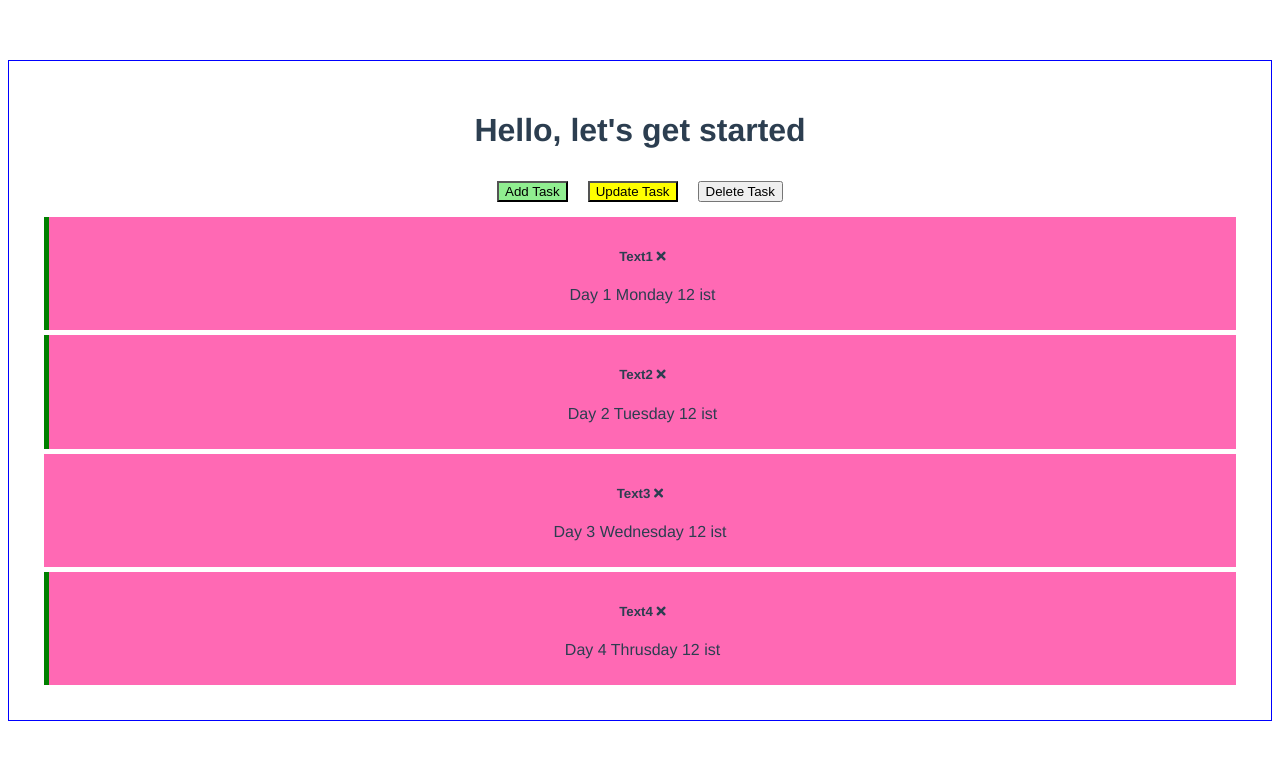
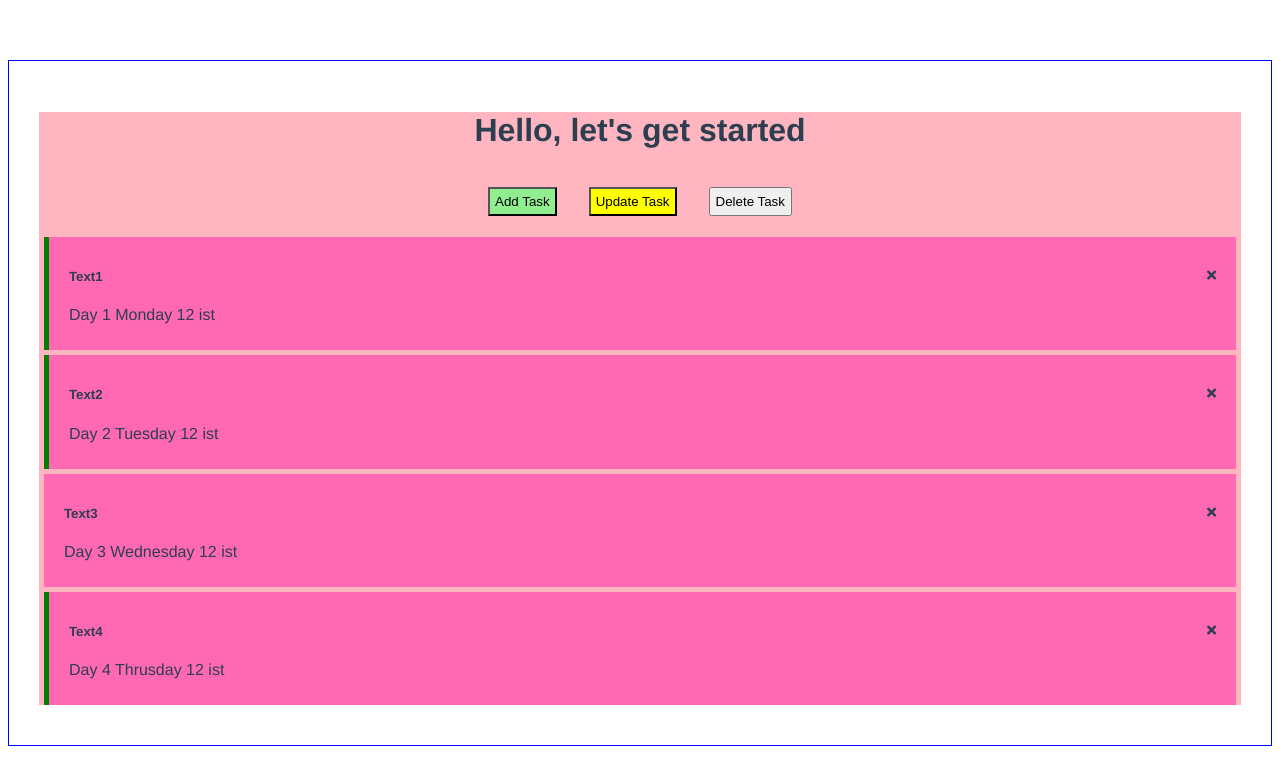
Before and after one commit to singhtanya123/tasktracker_Traversy_Media, a Vue app: page / in a window 1280 px wide. Shown: the top 760 px of the page. Built offline with nearby package versions, Linux system fonts and the light colour scheme.

Commit message:
added delete button working check in console.

```diff
--- a/package.json
+++ b/package.json
@@ -8,6 +8,7 @@
     "lint": "vue-cli-service lint"
   },
   "dependencies": {
+    "copy-webpack-plugin": "^9.0.1",
     "core-js": "^3.6.5",
     "vue": "^3.0.0"
   },
@@ -18,7 +19,8 @@
     "@vue/compiler-sfc": "^3.0.0",
     "babel-eslint": "^10.1.0",
     "eslint": "^6.7.2",
-    "eslint-plugin-vue": "^7.0.0"
+    "eslint-plugin-vue": "^7.0.0",
+    "html-webpack-plugin": "^5.3.2"
   },
   "eslintConfig": {
     "root": true,
--- a/src/App.vue
+++ b/src/App.vue
@@ -1,7 +1,8 @@
 <template>
   <div class="container">
-    <Header title="Hello, let's get started" /> <!--component with prop title-->
-<!--<hello-world msg="Welcome to vue  i am helloworld"></hello-world>  -->
+    <Header title="Hello, let's get started" />
+    <!--component with prop title-->
+    <!--<hello-world msg="Welcome to vue  i am helloworld"></hello-world>  -->
   </div>
 </template>
 
@@ -12,7 +13,7 @@ import Header from "./components/Header";
 export default {
   name: "App",
   components: {
-//    HelloWorld,
+    //    HelloWorld,
     Header,
   },
 };
@@ -23,15 +24,13 @@ export default {
   font-family: Avenir, Helvetica, Arial, sans-serif;
   -webkit-font-smoothing: antialiased;
   -moz-osx-font-smoothing: grayscale;
-  text-align: center;
   color: #2c3e50;
   margin-top: 60px;
 }
-header{
-  display: flex;
-  flex-direction: column;
+.header {
+  text-align: center;
 }
-.container{
+.container {
   box-sizing: border-box;
   border: 1px solid blue;
   padding: 30px;
--- a/src/components/Button.vue
+++ b/src/components/Button.vue
@@ -1,23 +1,26 @@
 <template>
-    <button @click="onClick()" :style="{background:color}"> {{text}}</button>
+  <button @click="onClick()" :style="{ background: color }">{{ text }}</button>
 </template>
+
 <script>
 export default {
-    name: 'Button',
-    props:{
-        text: String,
-        color: String
+  name: "Button",
+  props: {
+    text: String,
+    color: String,
+  },
+  methods: {
+    onClick() {
+      console.log("button click");
     },
-    methods:{
-        onClick(){
-            console.log('button click');
-        }
-    }
-}
+  },
+};
 </script>
 
-<style  scoped>
-button{
-    margin: 10px;
+<style>
+button {
+  margin: 1.2em;
+  text-align: center;
+  padding: 5px;
 }
 </style>
--- a/src/components/Header.vue
+++ b/src/components/Header.vue
@@ -1,77 +1,77 @@
 <template>
   <div class="header">
     <h1>{{ title }}</h1>
-    <Button text='Add Task' color="lightgreen"/>
-    <Button text='Update Task' color="yellow"/>
-    <Button text='Delete Task' color="crimsonred"/>
-    <Tasks :tasks="tasks"/>
+    <Button text="Add Task" color="lightgreen" />
+    <Button text="Update Task" color="yellow" />
+    <Button text="Delete Task" color="crimsonred" />
+    <Tasks :tasks="tasks" />
   </div>
 </template>
 
 <script>
-import Button from './Button'
-import Tasks from './Tasks'
+import Button from "./Button";
+import Tasks from "./Tasks";
 export default {
-  el: '#header',
-  props:{
+  el: "#header",
+  props: {
     title: {
       type: String,
-      default: "Task Tracker" //If title is not passed then this will print.
-    }
+      default: "Task Tracker", //If title is not passed then this will print.
+    },
   },
-  data(){
+  data() {
     return {
-      tasks: []
-    }
+      tasks: [],
+    };
   },
-  components:{
+  components: {
     Button,
-    Tasks
+    Tasks,
   },
-  created(){
+  created() {
     // it is a method ex: this is used to load html at the starting or when page loads
-    this.tasks=[
+    this.tasks = [
       {
         id: 1,
-        text: 'Text1',
-        day: 'Monday',
-        reminder: 'Day 1 Monday 12 ist',
-        alarm: true
+        text: "Text1",
+        day: "Monday",
+        reminder: "Day 1 Monday 12 ist",
+        alarm: true,
       },
       {
         id: 2,
-        text: 'Text2',
-        day: 'Tuesday',
-        reminder: 'Day 2 Tuesday 12 ist',
-        alarm: true
+        text: "Text2",
+        day: "Tuesday",
+        reminder: "Day 2 Tuesday 12 ist",
+        alarm: true,
       },
       {
         id: 3,
-        text: 'Text3',
-        day: 'Wednesday',
-        reminder: 'Day 3 Wednesday 12 ist',
-        alarm: false
+        text: "Text3",
+        day: "Wednesday",
+        reminder: "Day 3 Wednesday 12 ist",
+        alarm: false,
       },
       {
         id: 4,
-        text: 'Text4',
-        day: 'Thrusday',
-        reminder: 'Day 4 Thrusday 12 ist',
-        alarm: true
-      }
-    ]
-  }
+        text: "Text4",
+        day: "Thrusday",
+        reminder: "Day 4 Thrusday 12 ist",
+        alarm: true,
+      },
+    ];
+  },
 };
 </script>
 
-<style scoped >
-header {
-  background-color: darkorange;
-  display: flex;
-
-  justify-content: center;
+<style scoped>
+.header {
+  background-color: lightpink;
   align-items: center;
   margin-bottom: 10px;
   text-align: center;
 }
+.button {
+  padding: 5px;
+}
 </style>
--- a/src/components/HelloWorld.vue
+++ b/src/components/HelloWorld.vue
@@ -54,7 +54,10 @@ export default {
 };
 </script>
 
-<style>
+<style scoped>
+.first {
+  text-align: center
+}
 img {
   border-radius: 50%;
   border: 5px #333 solid;
--- a/src/components/Task.vue
+++ b/src/components/Task.vue
@@ -1,45 +1,45 @@
 <template>
-    <div :class="[task.alarm? 'reminder': '','task']">
-        <h5>{{task.text}}
-            <i @click="onDelete('{{task.id}}')" class="fas fa-times"></i>
+  <div :class="[task.alarm ? 'reminder' : '', 'task']">
+    <h5>
+      {{ task.text }} <i @click="onDelete(task.id)" class="fas fa-times"></i>
+      <!--delete-->
     </h5>
-        <p  class="reminder">{{task.reminder}}</p>
+    <p class="reminder">{{ task.reminder }}</p>
   </div>
 </template>
 
 <script>
 export default {
-    name : 'Task',
-    props:{
-        task: Object
+  name: "Task",
+  props: {
+    task: Object,
   },
-    methods:{
-        onDelete(){
-
-        }
-    }
-}
+  methods: {
+    onDelete(id) {
+      console.log(id);
+    },
+  },
+};
 </script>
 
-<style >
+<style scoped>
 .task {
-    background:hotpink;
+  background: hotpink;
   margin: 5px;
   padding: 10px 20px;
   cursor: pointer;
-    min-block-size: 20px;
 }
-.task.reminder{
+.task.reminder {
   border-left: 5px solid green;
 }
 
-.task h3{
+.task h5 {
   display: flex;
-    justify-items: center;
-    text-align: center;
+  justify-items: left;
+  text-align: left;
   justify-content: space-between;
 }
-.task h3 i{
-    padding-left: -100px;
+p {
+  text-align: left;
 }
 </style>
```
Also changed, not shown: 1 other file (tests, documents, lock files or other folders). Lines whose indentation alone changed are shown as unchanged.
